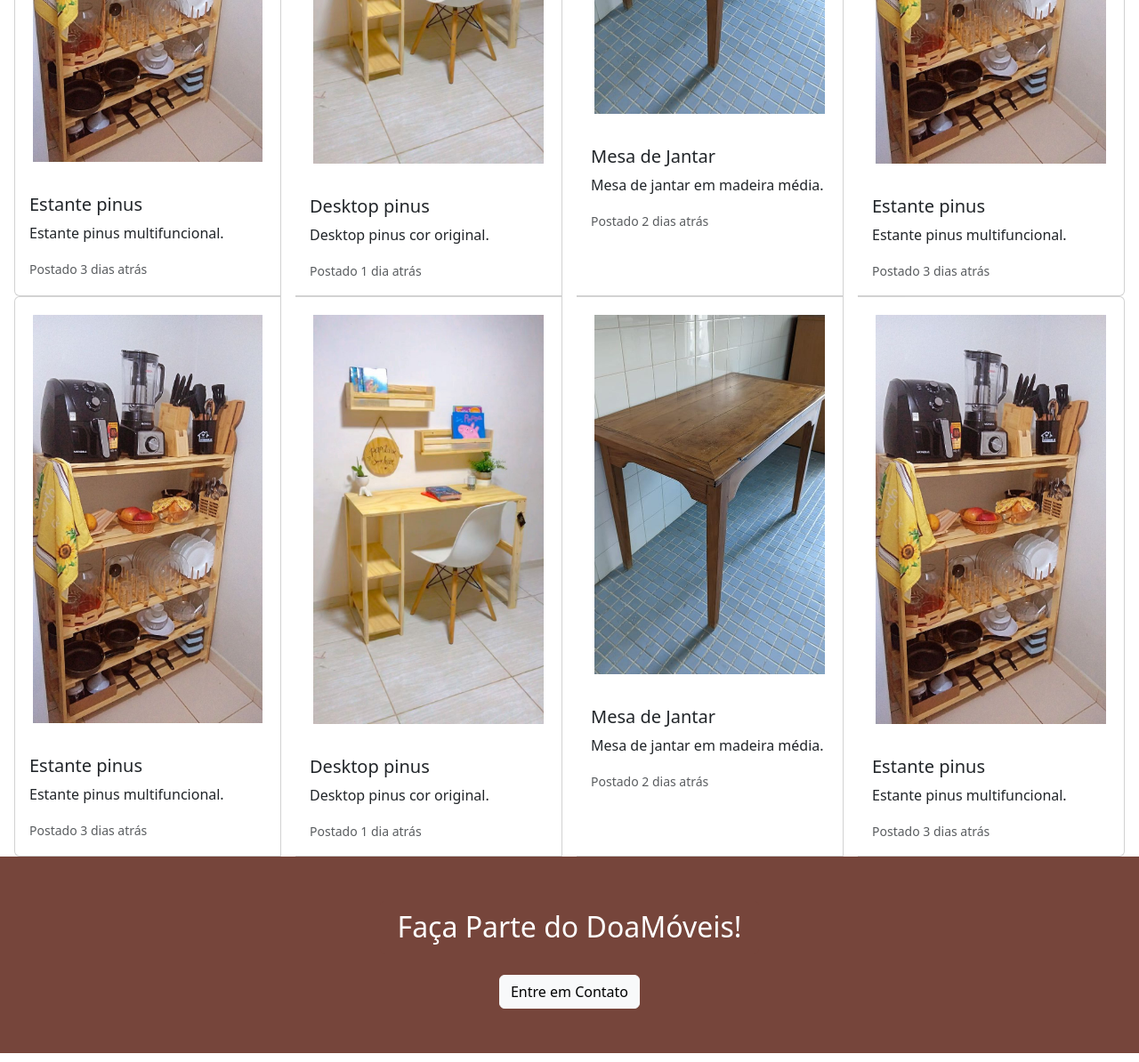
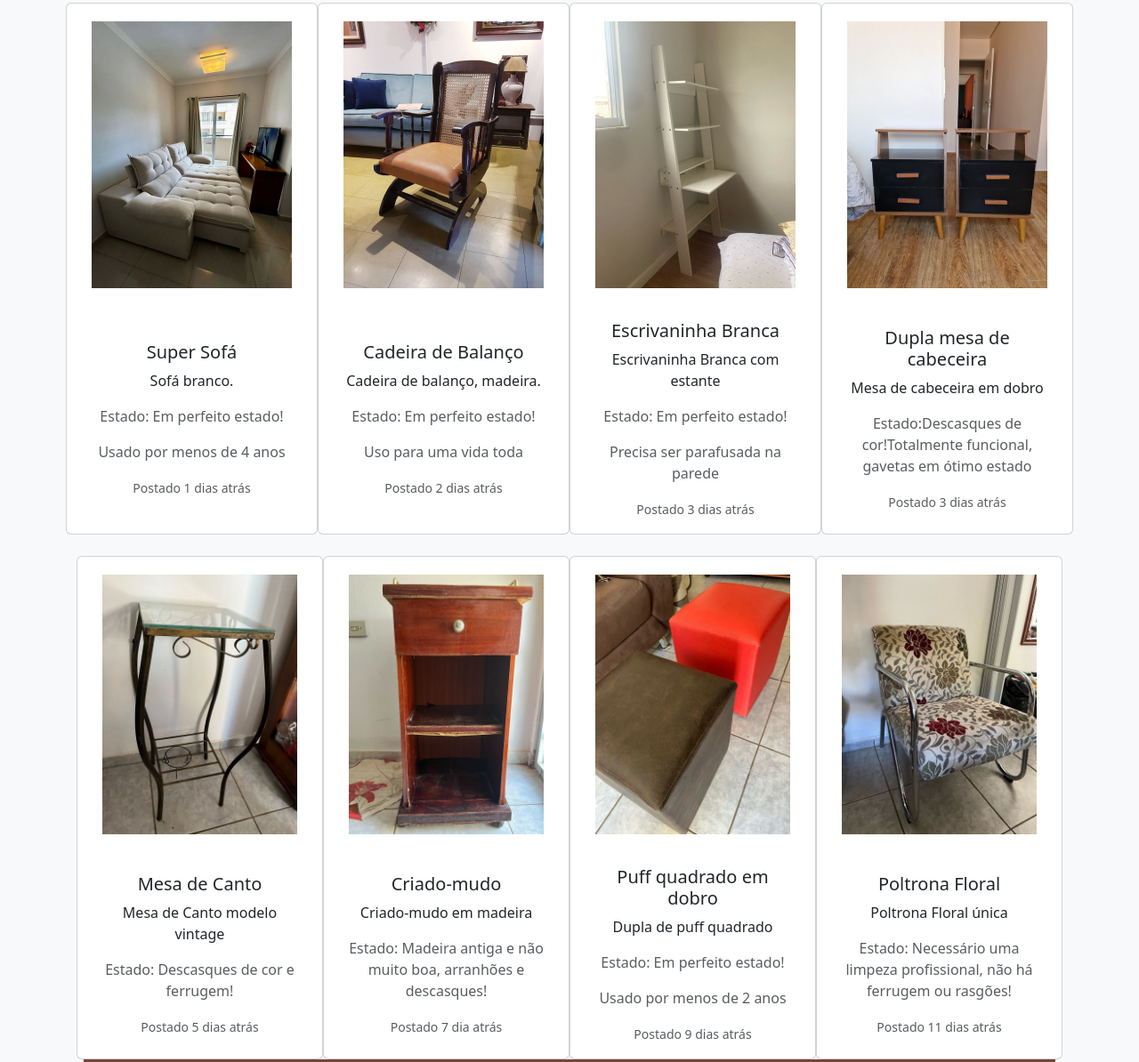
Before and after one commit to lanalcantara/Doa-Moveis, a website: page index.html in a window 1280 px wide. Shown: the part 1224-2418 px from the top of the page at 89% size. Drawn offline with nearby package versions, Linux system fonts and the light colour scheme.

Commit message:
Organização dos cards

```diff
--- a/index.html
+++ b/index.html
@@ -8,21 +8,22 @@
     <link rel="icon" href="logo_arvore.png" type="image/x-icon">
     <link href="https://cdn.jsdelivr.net/npm/bootstrap@5.3.0/dist/css/bootstrap.min.css" rel="stylesheet">
 </head>
-<body>
+<body class="full-site-bg">
     <nav class="navbar navbar-expand-lg bg-brown" style="justify-content: center;">
         <div class="container-fluid">
             <img src="logo_arvore.png" alt="logo" style="padding-right: 10px; ">
-            <a class="navbar-brand" href="#">DoaMóveis</a>
+            <a class="navbar-brand" href="#carouselExampleInterval">DoaMóveis</a>
             <button class="navbar-toggler" type="button" data-bs-toggle="collapse" data-bs-target="#navbarNavDropdown" aria-controls="navbarNavDropdown" aria-expanded="false" aria-label="Toggle navigation">
                 <span class="navbar-toggler-icon"></span>
               </button>
-            <div class="collapse navbar-collapse .text-white id="navbarNavDropdown">
+            <div class="collapse navbar-collapse .text-white" id="navbarNavDropdown">
                 <ul class=" navbar-nav  bg-brown  ">
                     <li class="nav-item">
-                        <a class="nav-link active .text-white aria-current="page" href="#" style="color:white">Doações</a>
+                        <a class="nav-link active .text-white aria-current="page" href="#card" style="color:white">Novas Doações</a>
+
                     </li>
                     <li class="nav-item" >
-                        <a class="nav-link" href="#" style="color: white;">Quem somos nós</a>
+                        <a class="nav-link" href="#about" style="color: white;">Quem somos nós</a>
                     </li>
                     <li class="nav-item">
                         <a class="nav-link" href="#" style="color: white;">ONG'S</a>
@@ -32,18 +33,8 @@
                                 <li class="nav-item" ></li>
                             <a class="nav-link" href="#" style="color: white;">Saiba como doar</a>
                     </li>
-                    <li class="nav-item dropdown">
-                        <a class="nav-link dropdown-toggle" href="#" role="button" data-bs-toggle="dropdown" aria-expanded="false" style="color: white;">
-                           Para doação
-                        </a>
-                        <ul class="dropdown-menu" style="background-color: #76453B;">
-                            <li><a class="dropdown-item" style="color: white;"href="#">Sala</a></li>
-                            <li><a class="dropdown-item" style="color: white; "href="#">Quarto</a></li>
-                            <li><a class="dropdown-item" style="color: white; "href="#">Cozinha</a></li>
-                            <li><a class="dropdown-item" style="color: white; "href="#">Demais dependências</a></li>
-                        </ul>
-                    </li>
-                </ul>
+
+
             </div>
         </div>
     </nav>
@@ -70,94 +61,122 @@
           </div>
         </header>
 
-        <div class="hero-content">
-            <h1 style="justify-content: center;">DoaMóveis</h1>
-            <p>Conectando doadores e receptores de móveis, construindo um mundo sustentável.</p>
-            <a href="#about" class="btn">Saiba Mais</a>
-        </div>
+        <section class="hero-section bg-light py-5">
+          <div class="container text-center">
+            <h1 class="display-4" style="color: #76453B;">Doações transformam o mundo.</h1>
+            <p class="lead">Apenas 20-30% dos móveis descartados são reciclados ou reutilizados; o restante vai para aterros sanitários.</p>
+            <div class="d-flex justify-content-center my-4">
+              <div class="me-5">
+                <h2 class="text-success">12</h2>
+                <p>Anos com captação online</p>
+              </div>
+              <div>
+                <h2 class="text-success">+R$320mi</h2>
+                <p>Arrecadados para organizações filantrópicas</p>
+              </div>
+            </div>
+            <a href="#demo" class="btn btn-danger btn-lg">AGENDAR DEMONSTRAÇÃO</a>
+          </div>
+        </section>
 
     <!-- Sobre -->
     <section id="about">
-        <div class="container">
+        <div class="container" >
             <h2>Quem somos nós?</h2>
             <p style="align-items: center; padding-right: 120px;">Somos uma plataforma que promove a reutilização de móveis, ajudando o meio ambiente e as comunidades locais.</p>
+            <br> Conheça nossa equipe </br>
         </div>
     </section>
-    <div class="card-group">
-        <div class="card">
-            <img src="movel cozinha.jpg" class="card-img-top" alt="...">
+    <div class="container my-4">
+    <div class="row row-cols-1 row-cols-sm-2 row-cols-md-3 row-cols-lg-4 g-3">
+      <div class="card" id="card">
+            <img src="super sofá.jpg" class="card-img-top" alt="sofá branco enorme">
             <div class="card-body">
-              <h5 class="card-title">Estante pinus</h5>
-              <p class="card-text">Estante pinus multifuncional.</p>
-              <p class="card-text"><small class="text-body-secondary">Postado 3 dias atrás</small></p>
+              <h5 class="card-title">Super Sofá</h5>
+              <p class="card-text">Sofá branco.</p>
+              <p class="card-text text-muted">Estado: Em perfeito estado!</p>
+              <p class="card-text text-muted">Usado por menos de 4 anos</p>
+              <p class="card-text"><small class="text-body-secondary">Postado 1 dias atrás</small></p>
+
             </div>
           </div>
         <div class="card">
-          <img src="mesa de computador pinus.jpg" class="card-img-top" alt="...">
+          <img src="cadeira de balanço.jpg" class="card-img-top" alt="cadeira madeira">
           <div class="card-body">
-            <h5 class="card-title">Desktop pinus</h5>
-            <p class="card-text"> Desktop pinus cor original.</p>
-            <p class="card-text"><small class="text-body-secondary">Postado 1 dia atrás</small></p>
-          </div>
-        </div>
-        <div class="card">
-          <img src="mesa.jpg" class="card-img-top" alt="...">
-          <div class="card-body">
-            <h5 class="card-title">Mesa de Jantar</h5>
-            <p class="card-text">Mesa de jantar em madeira média.</p>
+            <h5 class="card-title">Cadeira de Balanço</h5>
+            <p class="card-text"> Cadeira de balanço, madeira. </p>
+            <p class="card-text text-muted">Estado: Em perfeito estado!</p>
+              <p class="card-text text-muted">Uso para uma vida toda</p>
             <p class="card-text"><small class="text-body-secondary">Postado 2 dias atrás</small></p>
           </div>
         </div>
         <div class="card">
-          <img src="movel cozinha.jpg" class="card-img-top" alt="...">
+          <img src="escrivaninha.jpg" class="card-img-top" alt="escrivaninha branca">
           <div class="card-body">
-            <h5 class="card-title">Estante pinus</h5>
-            <p class="card-text">Estante pinus multifuncional.</p>
+            <h5 class="card-title">Escrivaninha Branca </h5>
+            <p class="card-text">Escrivaninha Branca com estante</p>
+            <p class="card-text text-muted">Estado: Em perfeito estado!</p>
+              <p class="card-text text-muted">Precisa ser parafusada na parede</p>
+            <p class="card-text"><small class="text-body-secondary">Postado 3 dias atrás</small></p>
+          </div>
+        </div>
+        <div class="card">
+          <img src="cabeceira.jpg" class="card-img-top" alt="cabeceira">
+          <div class="card-body">
+            <h5 class="card-title">Dupla mesa de cabeceira</h5>
+            <p class="card-text">Mesa de cabeceira em dobro</p>
+            <p class="card-text text-muted">Estado:Descasques de cor!Totalmente funcional, gavetas em ótimo estado</p>
             <p class="card-text"><small class="text-body-secondary">Postado 3 dias atrás</small></p>
           </div>
         </div>
       </div>
 
-      <div class="card-group">
+      <div class="container my-4">
+        <div class="row row-cols-1 row-cols-sm-2 row-cols-md-3 row-cols-lg-4 g-3">
         <div class="card">
-            <img src="movel cozinha.jpg" class="card-img-top" alt="...">
+            <img src="mesa de cabeceira.jpg" class="card-img-top" alt="mesa de cabeceira">
             <div class="card-body">
-              <h5 class="card-title">Estante pinus</h5>
-              <p class="card-text">Estante pinus multifuncional.</p>
-              <p class="card-text"><small class="text-body-secondary">Postado 3 dias atrás</small></p>
+              <h5 class="card-title">Mesa de Canto</h5>
+              <p class="card-text">Mesa de Canto modelo vintage</p>
+              <p class="card-text text-muted">Estado: Descasques de cor e ferrugem!</p>
+              <p class="card-text"><small class="text-body-secondary">Postado 5 dias atrás</small></p>
             </div>
           </div>
         <div class="card">
-          <img src="mesa de computador pinus.jpg" class="card-img-top" alt="...">
+          <img src="criado-mudo.jpg" class="card-img-top" alt="mesa de centro">
           <div class="card-body">
-            <h5 class="card-title">Desktop pinus</h5>
-            <p class="card-text"> Desktop pinus cor original.</p>
-            <p class="card-text"><small class="text-body-secondary">Postado 1 dia atrás</small></p>
+            <h5 class="card-title">Criado-mudo</h5>
+            <p class="card-text"> Criado-mudo em madeira</p>
+            <p class="card-text text-muted">Estado: Madeira antiga e não muito boa, arranhões e descasques!</p>
+            <p class="card-text"><small class="text-body-secondary">Postado 7 dia atrás</small></p>
           </div>
         </div>
         <div class="card">
-          <img src="mesa.jpg" class="card-img-top" alt="...">
+          <img src="puff.jpg" class="card-img-top" alt="puff quadrado">
           <div class="card-body">
-            <h5 class="card-title">Mesa de Jantar</h5>
-            <p class="card-text">Mesa de jantar em madeira média.</p>
-            <p class="card-text"><small class="text-body-secondary">Postado 2 dias atrás</small></p>
+            <h5 class="card-title">Puff quadrado em dobro</h5>
+            <p class="card-text">Dupla de puff quadrado</p>
+            <p class="card-text text-muted">Estado: Em perfeito estado!</p>
+              <p class="card-text text-muted">Usado por menos de 2 anos</p>
+            <p class="card-text"><small class="text-body-secondary">Postado 9 dias atrás</small></p>
           </div>
         </div>
         <div class="card">
-          <img src="movel cozinha.jpg" class="card-img-top" alt="...">
+          <img src="poltrona.jpg" class="card-img-top" alt="poltrona">
           <div class="card-body">
-            <h5 class="card-title">Estante pinus</h5>
-            <p class="card-text">Estante pinus multifuncional.</p>
-            <p class="card-text"><small class="text-body-secondary">Postado 3 dias atrás</small></p>
+            <h5 class="card-title">Poltrona Floral</h5>
+            <p class="card-text">Poltrona Floral única</p>
+            <p class="card-text text-muted">Estado: Necessário uma limpeza profissional, não há ferrugem ou rasgões!</p>
+            <p class="card-text"><small class="text-body-secondary">Postado 11 dias atrás</small></p>
           </div>
         </div>
       </div>
 <section class="page-section bg-dark text-white" style="background-image: url('images/banner.jpg'); background-size: cover; background-position: center;">
     <div class="container px-4 px-lg-5 text-center">
         <h2 class="mb-4">
-            <span class="highlight-text">Faça Parte do DoaMóveis!</span>
+            <span class="highlight-text">Faça sua Boa Ação Doando!</span>
         </h2>
-        <a class="btn btn-light btn-xl" href="#contact">Entre em Contato</a>
+        <a class="btn btn-light btn-xl" href="#contact">Divulgue aqui</a>
     </div>
 </section>
 
@@ -190,10 +209,10 @@
                 <label class="centralizaisso" for="name">Nome:</label>
                 <input type="text" id="name" name="name" required>
 
-                <label class="centralizaisso for="email">Email:</label>
+                <label class="centralizaisso" for="email">Email:</label>
                 <input type="email" id="email" name="email" required>
 
-                <label class="centralizaisso for="message">Mensagem:</label>
+                <label class="centralizaisso" for="message">Mensagem:</label>
                 <textarea id="message" name="message" required></textarea>
 
                 <button type="submit" class="btn">Enviar</button>
--- a/styles.css
+++ b/styles.css
@@ -10,9 +10,10 @@ body {
   line-height: 1.6;
   background-color: #f5f5f5;
   color: #76453B;
-
 }
-
+.full-site-bg {
+  background-color: #f8f9fa;
+}
 .navbar {
   position: fixed;
   top: 0;
@@ -134,10 +135,22 @@ section h2 {
   display:flex;
   padding: 20px;
 }
-
+.card {
+  display: flex;
+  flex-direction: column;
+  justify-content: center;
+  align-items: center;
+  text-align: center;
+}
+.card-body {
+  display: flex;
+  flex-direction: column;
+  justify-content: center;
+  align-items: center;
+}
 .grid {
   display: grid;
-  grid-template-columns: repeat(auto-fit, minmax(200px, 1fr));
+  grid-template-columns: repeat(auto-fit, minmax(80px, 1fr));
   gap: 20px;
   text-align: center;
 }
@@ -167,7 +180,6 @@ form label {
 form .centralizaisso{
 justify-content: center;
 align-items: center;
-
 
 }
 
@@ -211,8 +223,3 @@ color: #fff;
   max-height: 500px;
   object-fit: cover;
 }
-
-.card {
-  max-width: 300px; /* Define a largura máxima de cada card */
-  margin: 0 auto; /* Centraliza o card */
-}
```
Also changed, not shown: cabeceira.jpg (added), cadeira de balanço.jpg (added), criado-mudo.jpg (added), escrivaninha.jpg (added), mesa de cabeceira.jpg (added), mesa de centro.jpg (added), mesa de computador pinus.jpg (deleted), mesa.jpg (deleted), movel cozinha.jpg (deleted), poltrona.jpg (added), puff.jpg (added), sala.jpg (deleted), super sofá.jpg (added), 1 other file.
